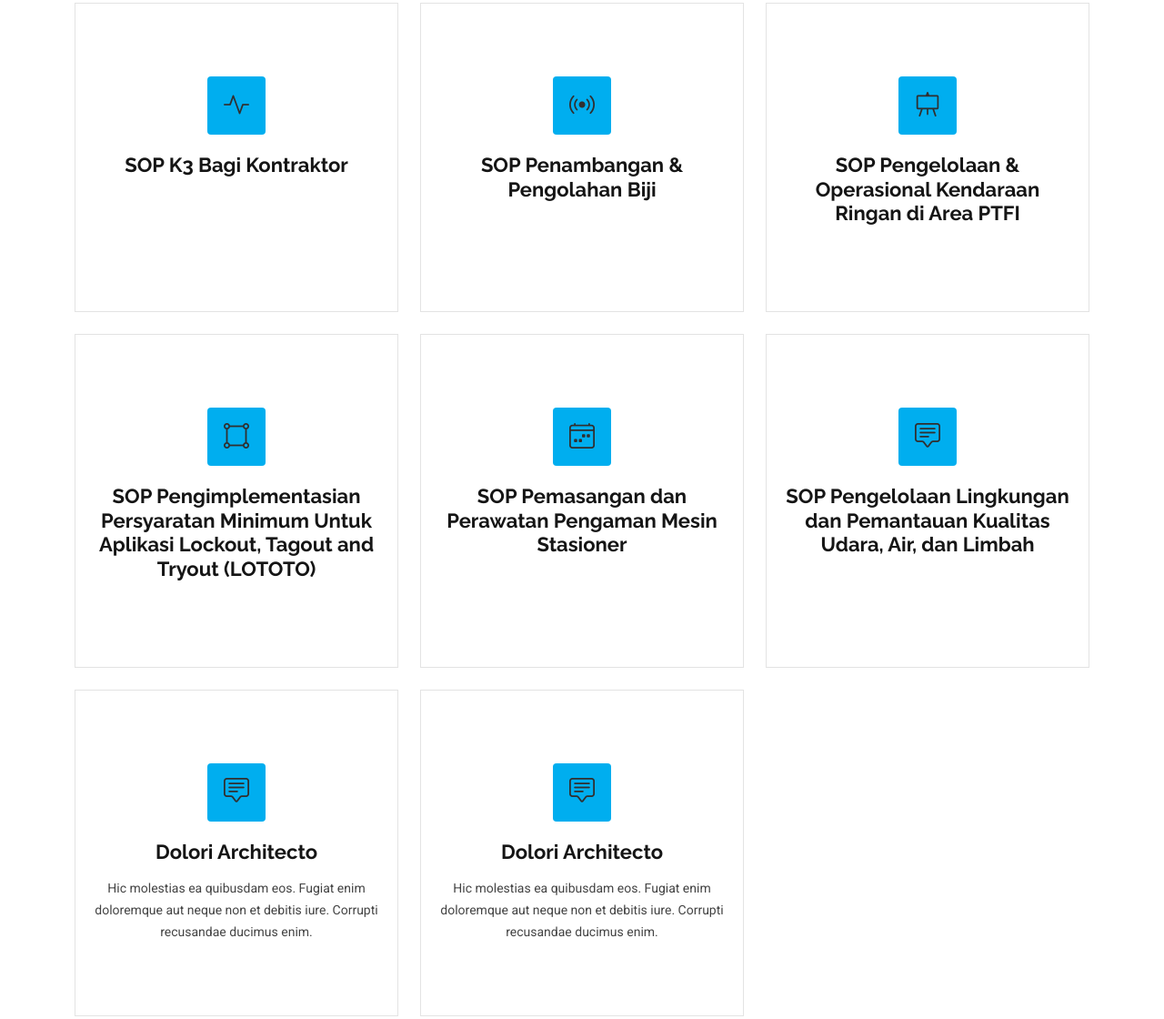
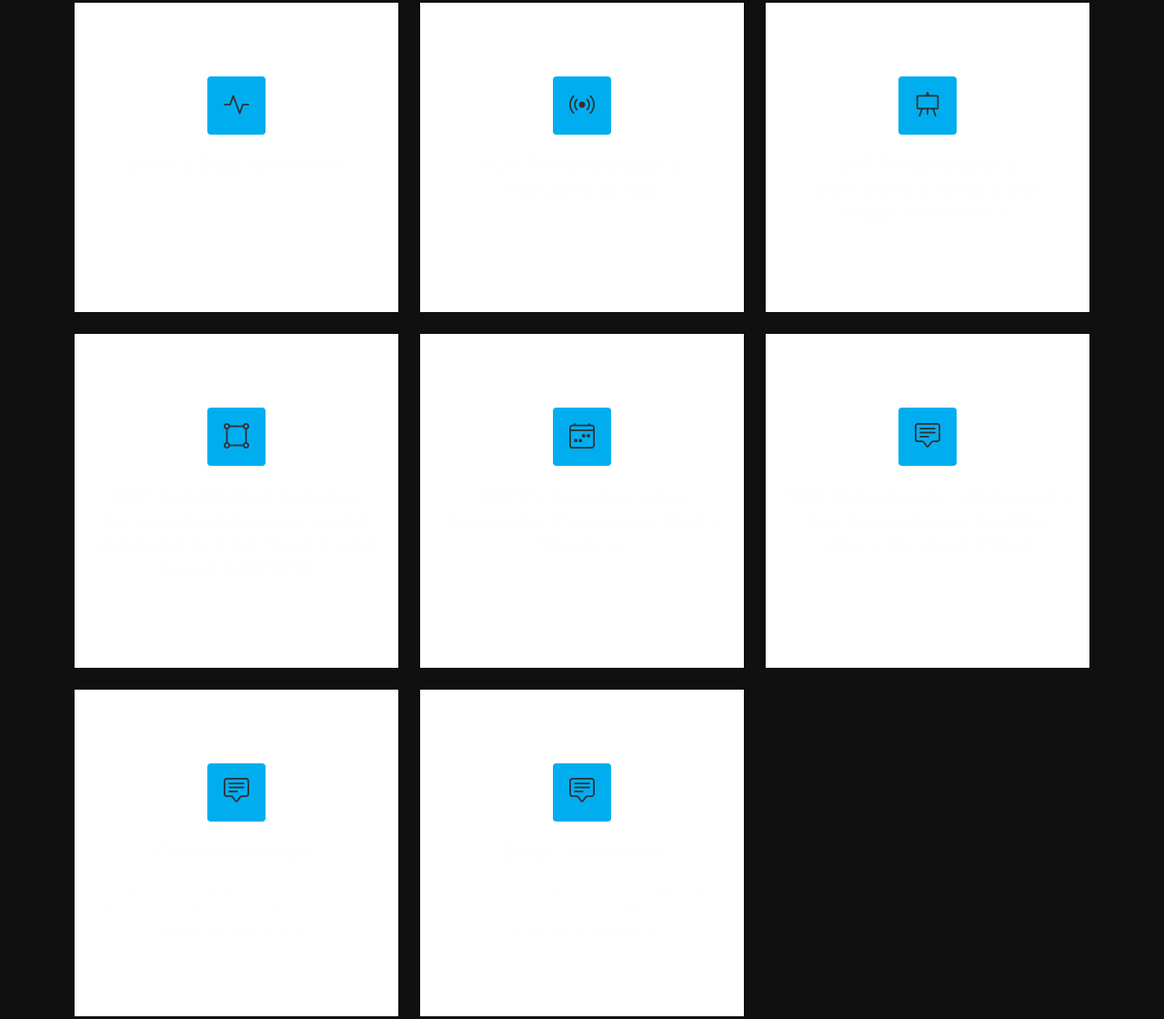
Before and after one commit to rayanaaajs/Tugas-Besar-K3, a plain HTML site: page index.html in a window 1280 px wide. Shown: the part 1484-2604 px from the top of the page at 91% size. Drawn offline with Linux system fonts and the light colour scheme.

Commit message:
GLOBAL COLOR

```diff
--- a/assets/css/main.css
+++ b/assets/css/main.css
@@ -19,9 +19,9 @@
 
 /* Global Colors - The following color variables are used throughout the website. Updating them here will change the color scheme of the entire website */
 :root {
-  --background-color: #ffffff; /* Background color for the entire website, including individual sections */
-  --default-color: #444444; /* Default color used for the majority of the text content across the entire website */
-  --heading-color: #151515; /* Color for headings, subheadings and title throughout the website */
+  --background-color: #101010; /* Background color for the entire website, including individual sections */
+  --default-color: #fefefe; /* Default color used for the majority of the text content across the entire website */
+  --heading-color: #fefefe; /* Color for headings, subheadings and title throughout the website */
   --accent-color: #00aeef; /* Accent color that represents your brand on the website. It's used for buttons, links, and other elements that need to stand out */
   --surface-color: #ffffff; /* The surface color is used as a background of boxed elements within sections, such as cards, icon boxes, or other elements that require a visual separation from the global background. */
   --contrast-color: #312f2f; /* Contrast color for text, ensuring readability against backgrounds of accent, heading, or default colors. */
@@ -909,7 +909,7 @@ section,
 }
 
 .about .content .fst-italic {
-  color: color-mix(in srgb, var(--default-color), var(--contrast-color) 50%);
+  color: color-mix(in srgb, var(--default-color), var(--contrast-color) 40%);
 }
 
 .about .content ul {
```
